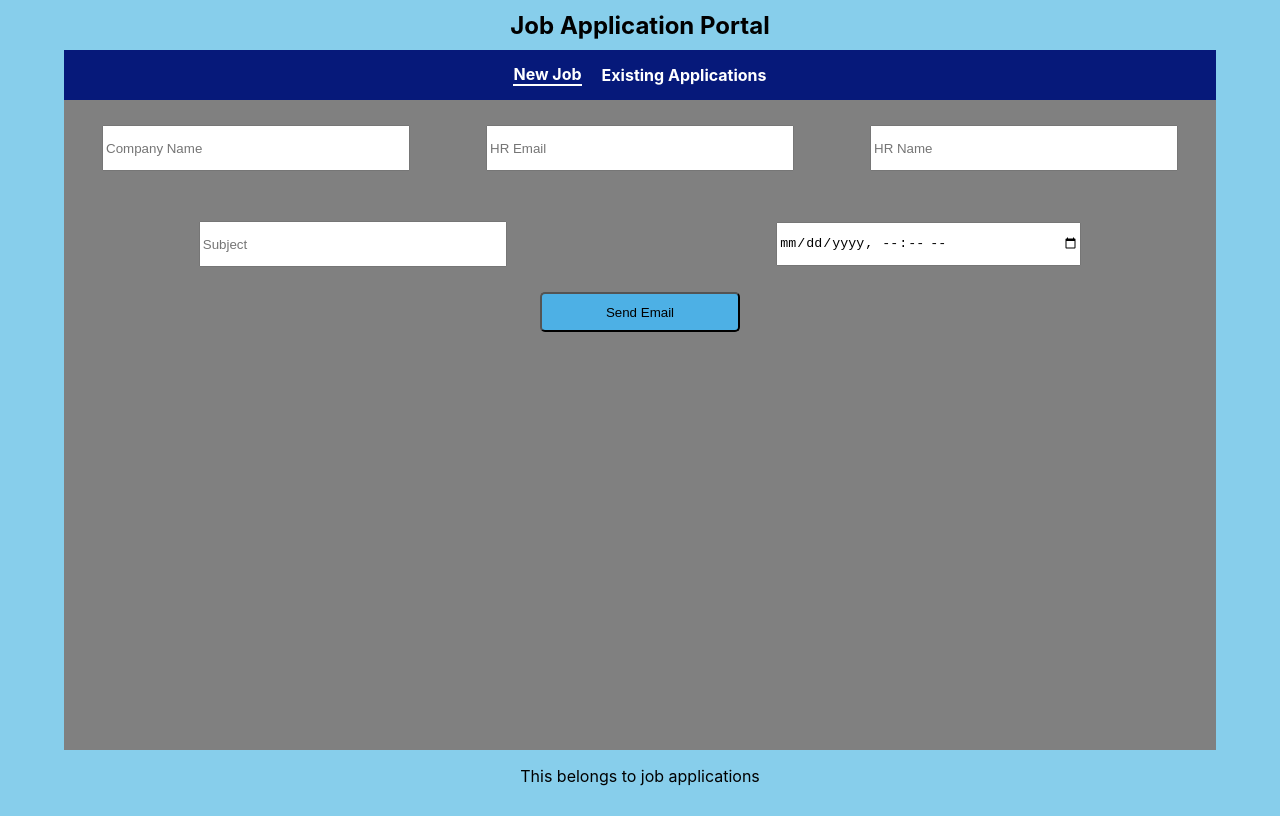
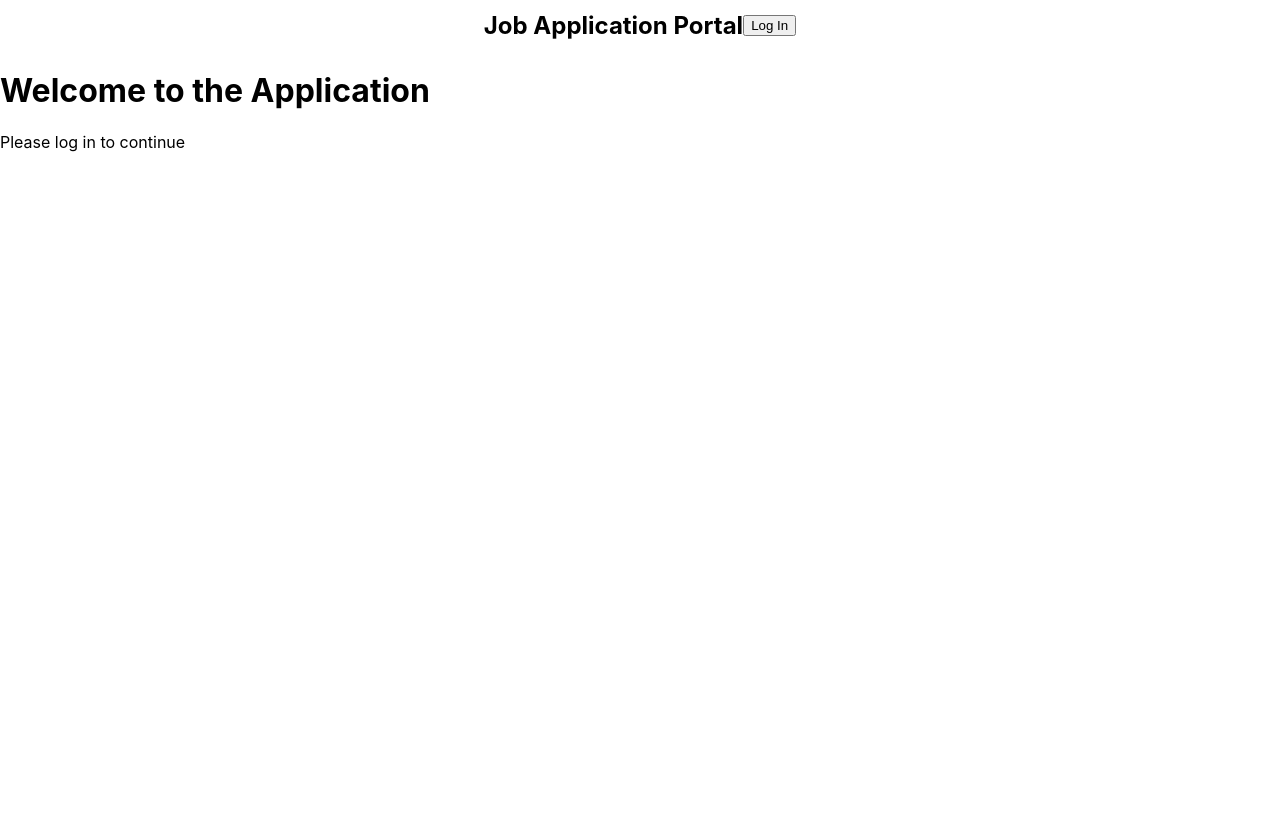
Before and after one commit to PrakashRNale/JobApplicationFE, a React (Create React App) app: page / in a window 1280 px wide. Built offline with nearby package versions, Linux system fonts and the light colour scheme.

Commit message:
Added login functionality

```diff
--- a/package.json
+++ b/package.json
@@ -3,8 +3,10 @@
   "version": "0.1.0",
   "private": true,
   "dependencies": {
+    "@react-oauth/google": "^0.12.1",
     "ajv": "^8.17.1",
     "axios": "^1.7.9",
+    "dotenv": "^16.4.7",
     "react": "^19.0.0",
     "react-dom": "^19.0.0",
     "react-scripts": "5.0.1",
--- a/src/App.js
+++ b/src/App.js
@@ -1,20 +1,55 @@
-import logo from './logo.svg';
 import './App.css';
-import EmailForm from './components/NewJobApplication/NewJobApplication';
+import { GoogleOAuthProvider } from '@react-oauth/google';
+import { useState, useEffect } from 'react';
 import Header from './components/Header/Header';
-import Footer from './components/Footer/Footer';
-import JobApplication from './components/JobApplication/JobApplication';
-import { useState } from 'react';
+import Login from './components/Login/Login';
 
 function App() {
+    const [user, setUser] = useState(null);
+    const [showLogin, setShowLogin] = useState(false); // To control login flow
 
-  return (
-    <div className="App">
-      <Header />
-      <JobApplication />
-      <Footer />
-    </div>
-  );
+        // Check if there's user data stored in localStorage on page load
+    useEffect(() => {
+        const storedUser = localStorage.getItem('user');
+        if (storedUser) {
+            setUser(JSON.parse(storedUser));  // Set the user data from localStorage
+        }
+    }, []);
+
+    const handleLoginSuccess = (userData) => {
+        setUser(userData);
+        setShowLogin(false);  // Hide login page after successful login
+    };
+
+    return (
+        <GoogleOAuthProvider clientId={process.env.CLIEN_ID}>
+            <div>
+                <Header user={user} setShowLogin={setShowLogin} />
+                {showLogin ? (
+                    <Login onLoginSuccess={handleLoginSuccess} />  // Show Google Login page
+                ) : (
+                    <div>
+                        <h1>Welcome to the Application</h1>
+                        <p>Please log in to continue</p>
+                    </div>
+                )}
+            </div>
+        </GoogleOAuthProvider>
+    );
 }
 
 export default App;
+
+
+
+
+  // return (
+  //   <div className="App">
+  //     <Header />
+  //     <JobApplication />
+  //     <Footer />
+  //   </div>
+  // );
+// }
+
+// export default App;
--- a/src/components/Header/Header.js
+++ b/src/components/Header/Header.js
@@ -1,10 +1,17 @@
 import React from 'react';
 import classes from './Style.module.css';
 
-const Header = () => {
+const Header = ({user, setShowLogin}) => {
+
   return (
     <div className={classes.header}>
         <h2>Job Application Portal</h2>
+        {user ?
+          <h2>Welcome, {user.name}</h2>
+          :
+          <button onClick={() => setShowLogin(true)}>Log In</button>
+        }
+
     </div>
   )
 }
--- /dev/null
+++ b/src/components/Login/Login.js
@@ -0,0 +1,35 @@
+// LoginPage.js
+import { GoogleLogin } from '@react-oauth/google';
+import axios from 'axios';
+
+const Login = ({ onLoginSuccess }) => {
+    const handleLoginSuccess = async (response) => {
+        console.log('Google Token:', response.credential);
+        try {
+            // Send the token to the backend to validate and fetch user info
+            const res = await axios.post('http://localhost:8000/auth/google/token',
+                { token: response.credential },
+                { withCredentials: true }  // To include cookies for sessions if needed
+            );
+            console.log('Backend Response:', res.data);
+            onLoginSuccess(res.data.user);  // Passing user data back to parent component
+            // Save the user data to localStorage
+            localStorage.setItem('user', JSON.stringify(res.data.user));  // Storing user data in localStorage
+        } catch (error) {
+            console.error('Error:', error);
+        }
+    };
+
+    return (
+        <div>
+            <h1>Google Sign-In</h1>
+            <GoogleLogin
+                onSuccess={handleLoginSuccess}
+                onError={() => console.error('Google Login Failed')}
+                text="signin_with"
+            />
+        </div>
+    );
+};
+
+export default Login;
```
Also changed, not shown: 2 other files (tests, documents, lock files or other folders).
